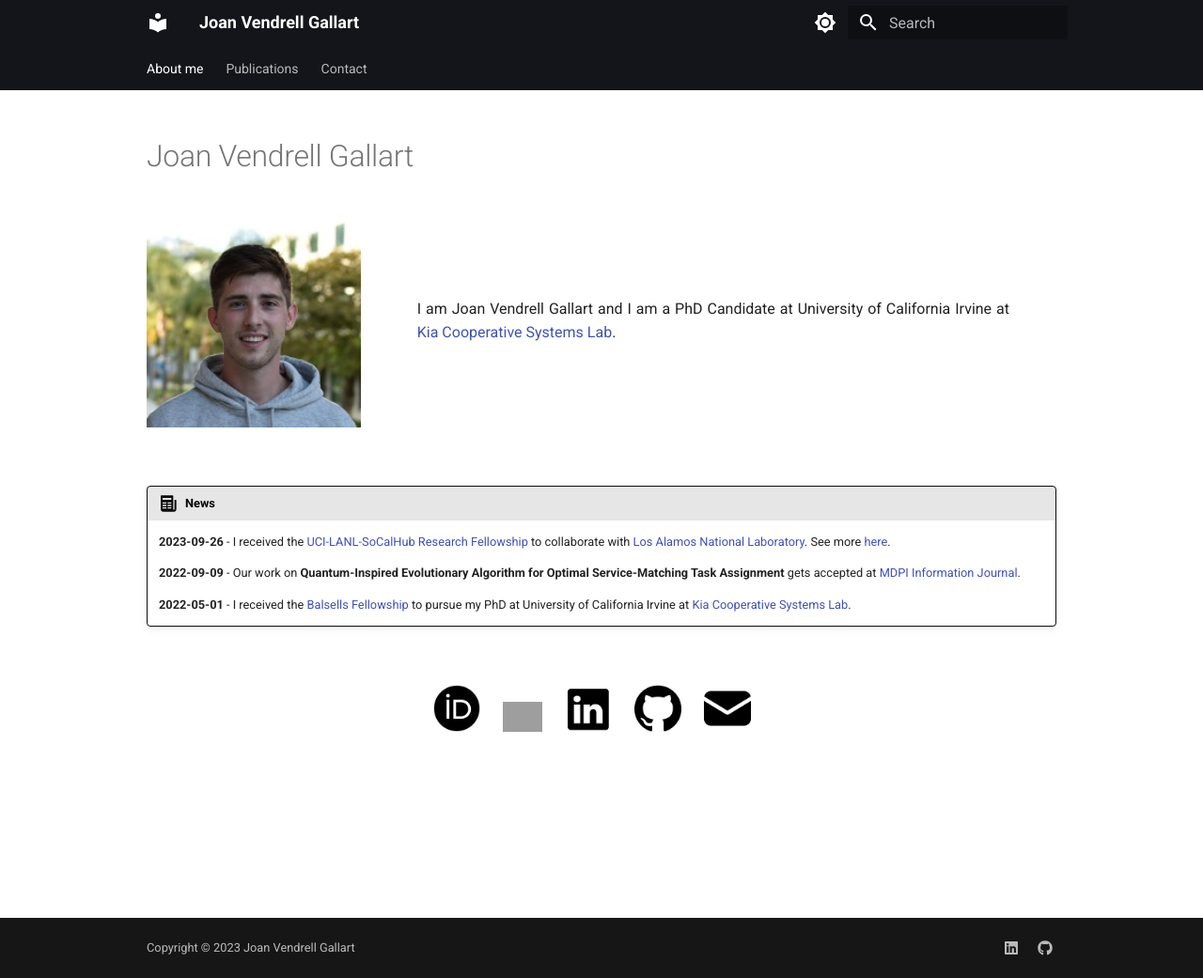
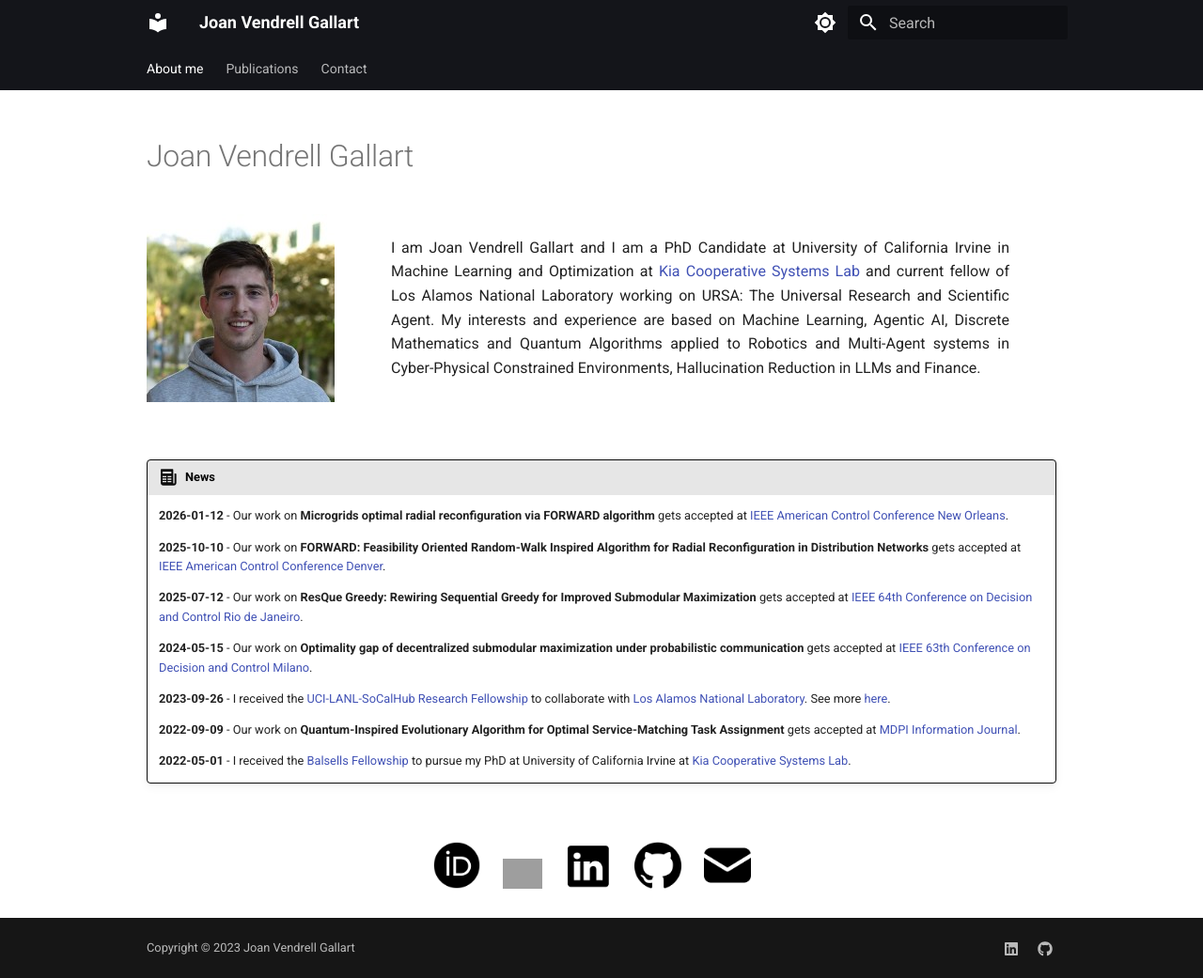
Before and after one commit to joanvendrell/joanvendrell, an MkDocs documentation site: the page built from docs/index.md, in a window 1280 px wide and 1041 px high. Shown: the whole window at 94% size. Built offline with MkDocs 1.6.1 and Material for MkDocs 9.7.7, drawn with Linux system fonts in a browser that asks for light colours; grey boxes are pictures that could not be loaded.

Commit message:
Add publications

```diff
--- a/docs/index.md
+++ b/docs/index.md
@@ -48,12 +48,20 @@ hide:
   <img style="float: right; margin-right: 10px;" width="300" height="300" src="./assets/me.jfif" />
   <br clear="left"/>
   <div class="img-text-div" style="text-align: justify;">
-    I am Joan Vendrell Gallart and I am a PhD Candidate at University of California Irvine at <a href="https://solmaz.eng.uci.edu/group.html" target="_blank">Kia Cooperative Systems Lab</a>.
+    I am Joan Vendrell Gallart and I am a PhD Candidate at University of California Irvine in Machine Learning and Optimization at <a href="https://solmaz.eng.uci.edu/group.html" target="_blank">Kia Cooperative Systems Lab</a> and current fellow of Los Alamos National Laboratory working on URSA: The Universal Research and Scientific Agent. My interests and experience are based on Machine Learning, Agentic AI, Discrete Mathematics and Quantum Algorithms applied to Robotics and Multi-Agent systems in Cyber-Physical Constrained Environments, Hallucination Reduction in LLMs and Finance.
   </div>
 </div>
 <br clear="left"/>
 
 !!! news "News"
+
+    **2026-01-12** - Our work on **Microgrids optimal radial reconfiguration via FORWARD algorithm** gets accepted at [IEEE American Control Conference New Orleans](https://arxiv.org/pdf/2511.03059){:target="_blank"}.
+
+    **2025-10-10** - Our work on **FORWARD: Feasibility Oriented Random-Walk Inspired Algorithm for Radial Reconfiguration in Distribution Networks** gets accepted at [IEEE American Control Conference Denver](https://ieeexplore.ieee.org/stamp/stamp.jsp?tp=&arnumber=11107625){:target="_blank"}.
+
+    **2025-07-12** - Our work on **ResQue Greedy: Rewiring Sequential Greedy for Improved Submodular Maximization** gets accepted at [IEEE 64th Conference on Decision and Control Rio de Janeiro](https://arxiv.org/pdf/2505.13670){:target="_blank"}.
+
+    **2024-05-15** - Our work on **Optimality gap of decentralized submodular maximization under probabilistic communication** gets accepted at [IEEE 63th Conference on Decision and Control Milano](https://ieeexplore.ieee.org/abstract/document/10886660){:target="_blank"}.
 
     **2023-09-26** - I received the [UCI-LANL-SoCalHub Research Fellowship](https://socalhub.uci.edu/){:target="_blank"} to collaborate with [Los Alamos National Laboratory](https://lanl.gov/){:target="_blank"}. See more [here](https://engineering.uci.edu/news/2023/9/four-engineering-graduate-students-receive-research-fellowships-los-alamos-national){:target="_blank"}.
 
```
